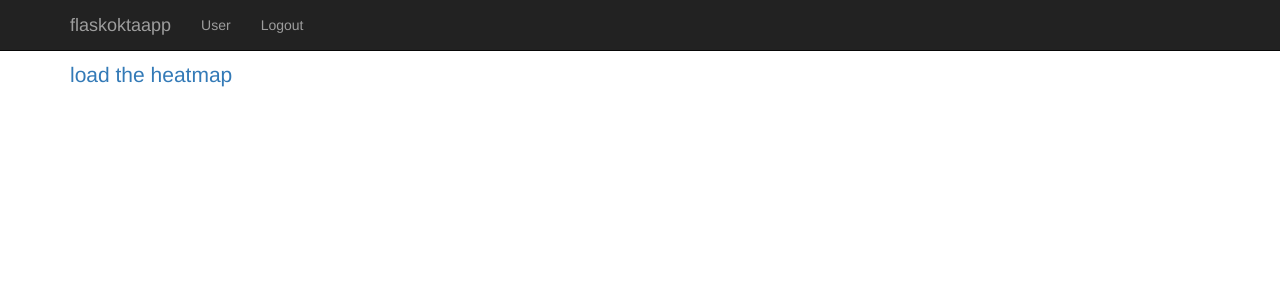
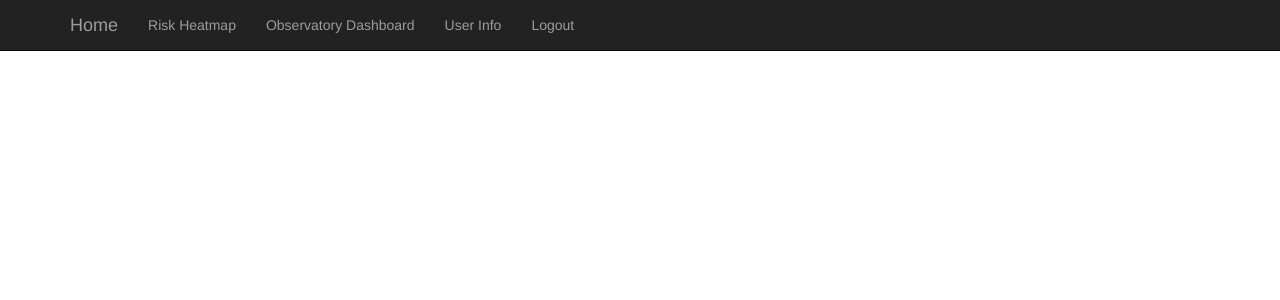
Before and after one commit to mozilla/riskHeatMap, a Flask app: page / in a window 1280 px wide. Shown: the top 300 px of the page. Run offline with Flask 2, Linux system fonts and the light colour scheme; a user stored in the database is signed in; some libraries are stand-ins or nearby versions.

Commit message:
rearrange menu for observatory dashboard

```diff
--- a/flaskoktaapp/templates/base.html
+++ b/flaskoktaapp/templates/base.html
@@ -12,12 +12,14 @@
             <span class="icon-bar"></span>
             <span class="icon-bar"></span>
           </button>
-          <a class="navbar-brand" href="{{ url_for('main_page') }}">{{ application_name }}</a>
+          <a class="navbar-brand" href="{{ url_for('main_page') }}">Home</a>
         </div>
         <div id="navbar" class="collapse navbar-collapse">
           <ul class="nav navbar-nav">
 	    {% if current_user.is_authenticated %}
-            <li><a href="{{ url_for('user') }}">User</a></li>
+            <li><a href="/heatmap/heatmap.html">Risk Heatmap</a></li>
+            <li><a href="/observatory/">Observatory Dashboard</a></li>
+            <li><a href="{{ url_for('user') }}">User Info</a></li>
             <li><a href="{{ url_for('logout') }}">Logout</a></li>
         {% else %}
             <li><a href="{{ url_for('sp_initiated') }}">Login</a></li>
@@ -26,8 +28,8 @@
         </div><!--/.nav-collapse -->
       </div>
     </nav>
-  <div class="container">
+  <span>
   {% endblock %}
   {% block content %}
-  </div>
+  </span>
 {% endblock %}
--- a/flaskoktaapp/templates/login.html
+++ b/flaskoktaapp/templates/login.html
@@ -1,6 +1,5 @@
 {% extends 'base.html' %}
 {% block content %}
-<h1>Login</h1>
 <p>
   Please <a href="{{ url_for('sp_initiated') }}">Login</a> for access.
 </p>
--- a/flaskoktaapp/templates/main_page.html
+++ b/flaskoktaapp/templates/main_page.html
@@ -1,6 +1,3 @@
 {% extends 'base.html' %}
 {% block content %}
-    <p class="lead">
-      <a href="/heatmap/heatmap.html">load the heatmap</a>
-    </p>
 {% endblock content %}
```
